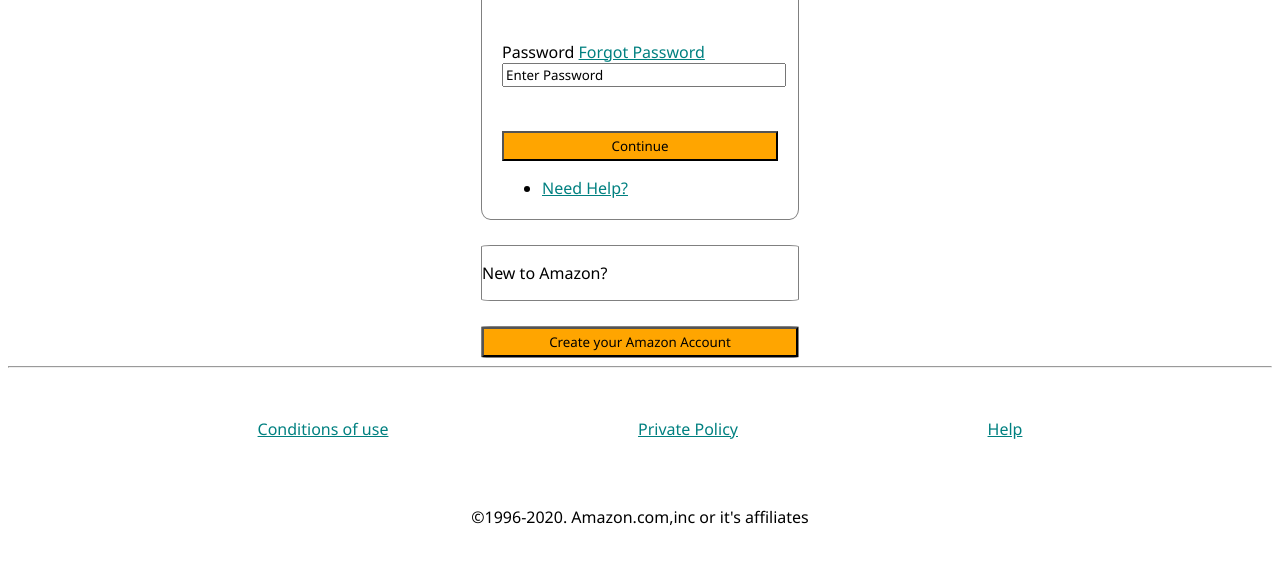
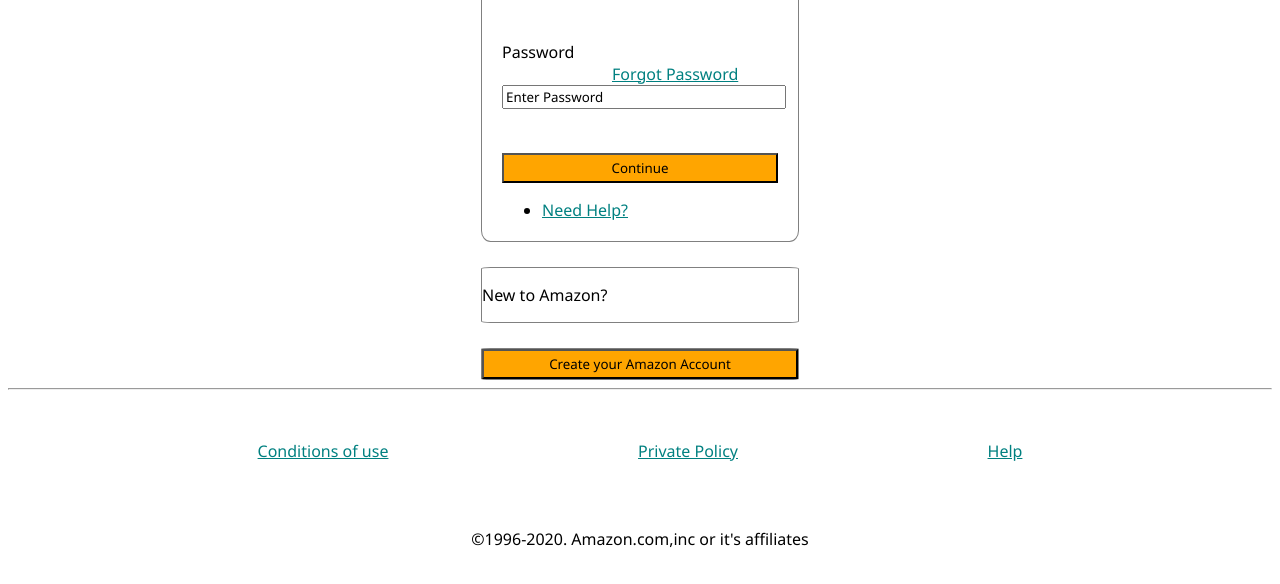
Before and after one commit to EmpressBelless/amazon_mock, a plain HTML site: page index.html in a window 1280 px wide. Shown: the part 214-798 px from the top of the page. Drawn offline with Linux system fonts and the light colour scheme.

Commit message:
updated password link

```diff
--- a/css/main.css
+++ b/css/main.css
@@ -31,6 +31,9 @@ input {
   display:inline-flex;
   justify-content: flex-end !important;
 }
+.password a {
+  padding-left: 110px;
+}
 button {
   background-color: orange;
   height: 30px;
```
